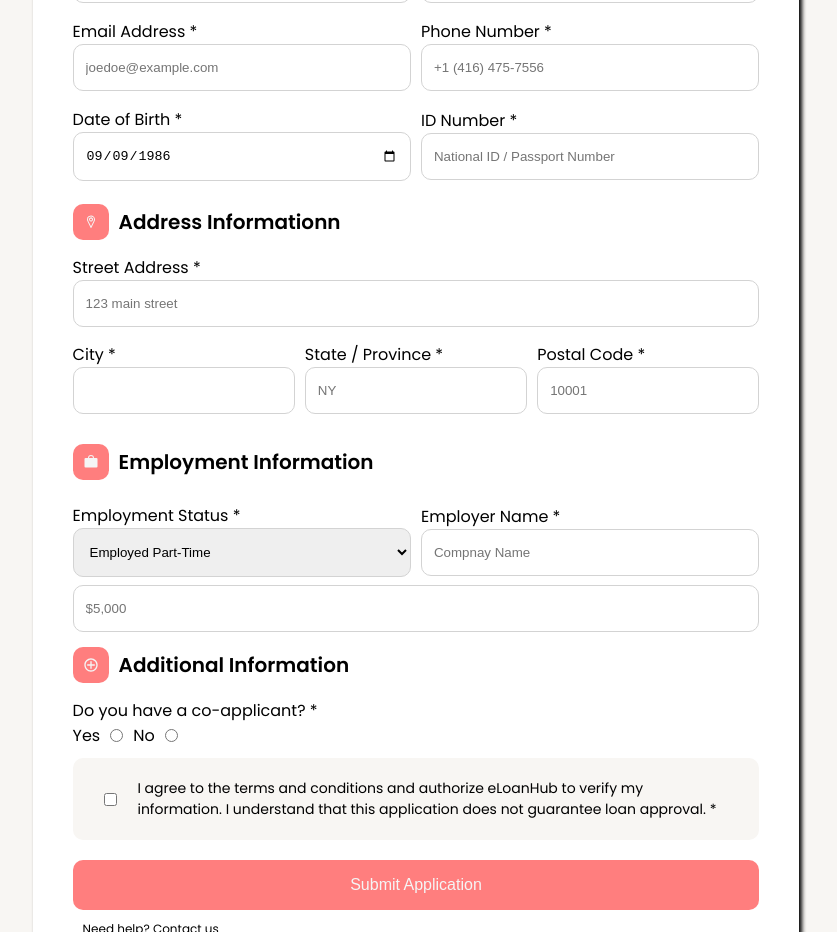
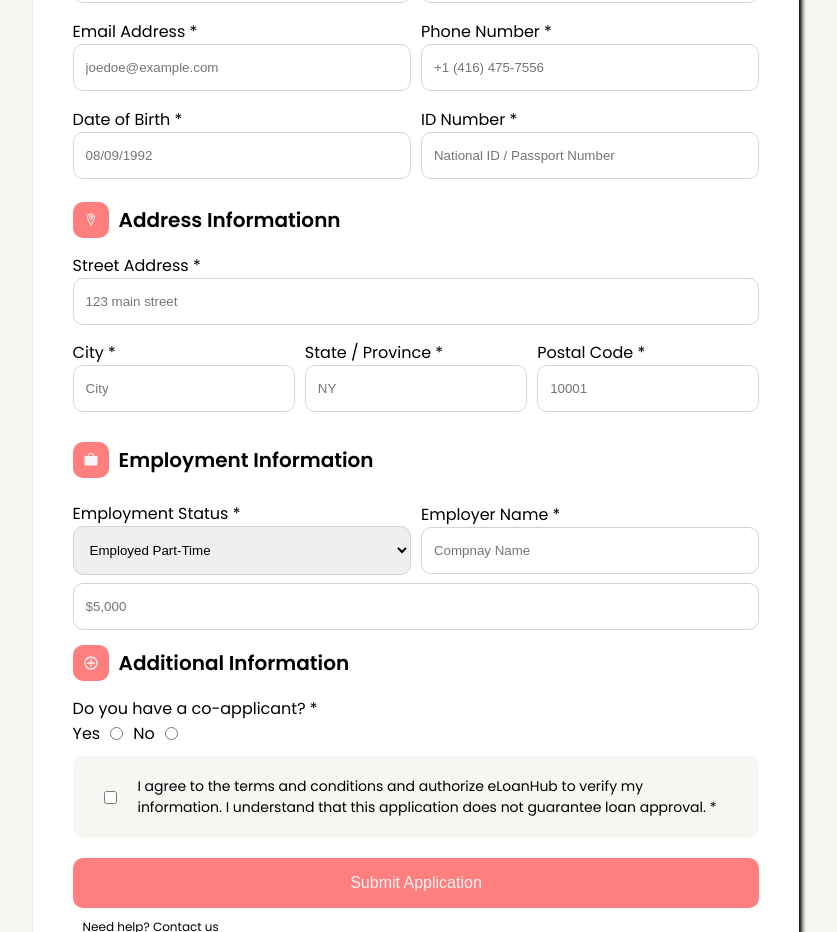
Before and after one commit to joeauscode/DemoLoanSite, a React (Vite) app: page /apply-loan in a window 1280 px wide. Shown: the part 800-1732 px from the top of the page, without its empty margins (224-1061 px from the left). Built offline with nearby package versions, Linux system fonts and the light colour scheme.

Commit message:
Initial commit

```diff
--- a/src/Componients/Applynow.jsx
+++ b/src/Componients/Applynow.jsx
@@ -1,4 +1,4 @@
-import React, { useState, useRef, useEffect } from 'react'
+import React, { useState } from 'react'
 import {Apply} from '../Styled/Applynow'
 import { IoMdPerson } from "react-icons/io";
 import { BiMessageAltDetail } from "react-icons/bi";
@@ -27,25 +27,6 @@ const Applynow = () => {
     .then(data => alert(data.message))
     .catch(err => console.error(err));
   };
-
-
-
-
-const dateRef = useRef(null);
-
-useEffect(() => {
-  const defaultDate = "1986-09-09";
-  if (dateRef.current) dateRef.current.value = defaultDate;
-}, []);
-
-const openPicker = () => {
-  if (dateRef.current?.showPicker) {
-    dateRef.current.showPicker();
-  } else {
-    dateRef.current?.focus();
-    dateRef.current?.click();
-  }
-};
 
 
 
@@ -137,14 +118,7 @@ const openPicker = () => {
 <div className='Loanype'>
     <div className='LoanType'>
     <label htmlFor="">Date of Birth *</label>
-   <input
-  type="date"
-  name="dob"
-  id="dob"
-  ref={dateRef}
-
-  required
-/>
+    <input type="text" name="dob" id="dob" placeholder='08/09/1992' required/>
 </div>
 <div className='LoanType'>
     <label htmlFor="">ID Number *</label>
@@ -168,7 +142,7 @@ const openPicker = () => {
     <div className='Address'>
         <div>
             <label htmlFor="City *">City *</label>
-            <input type="text" name="city" id="city" required/>
+            <input type="text" name="city" id="city" placeholder='City' required/>
         </div>
         <div>
             <label htmlFor="State / Province *">State / Province *</label>
```
